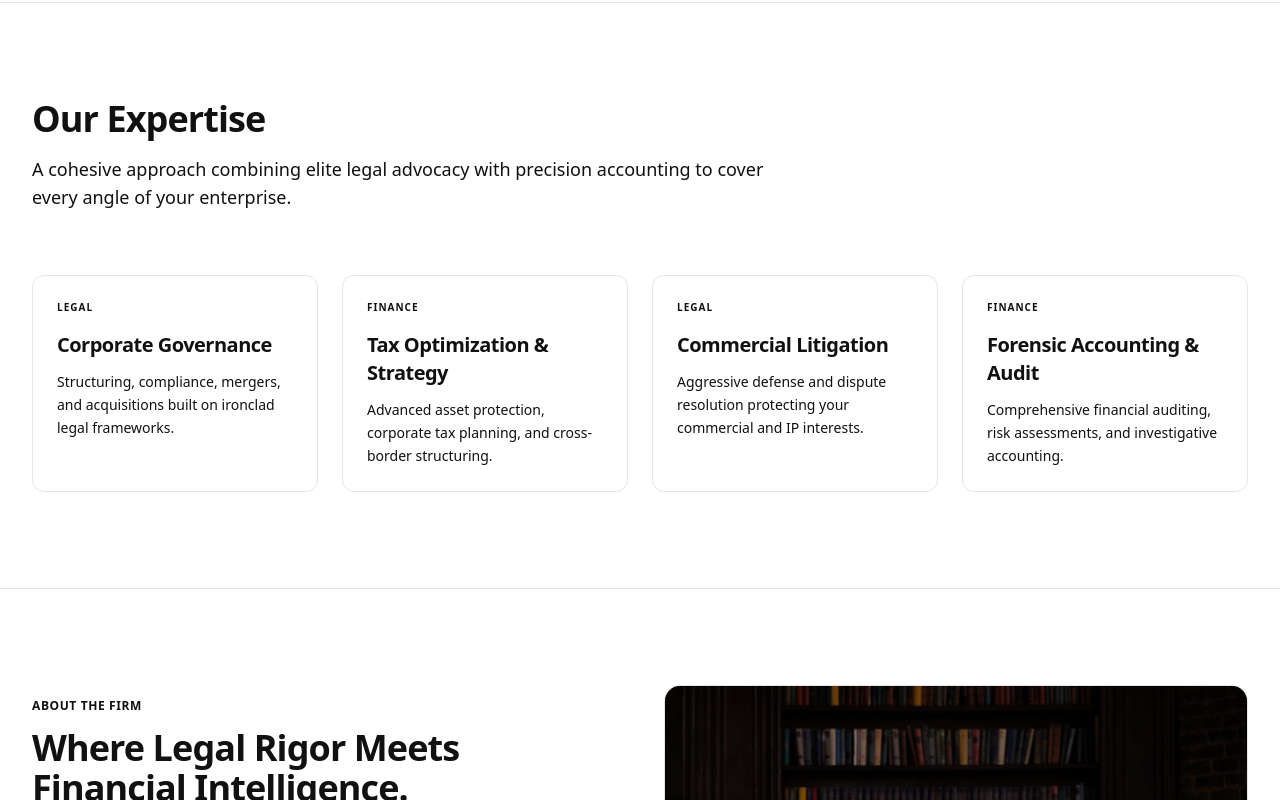
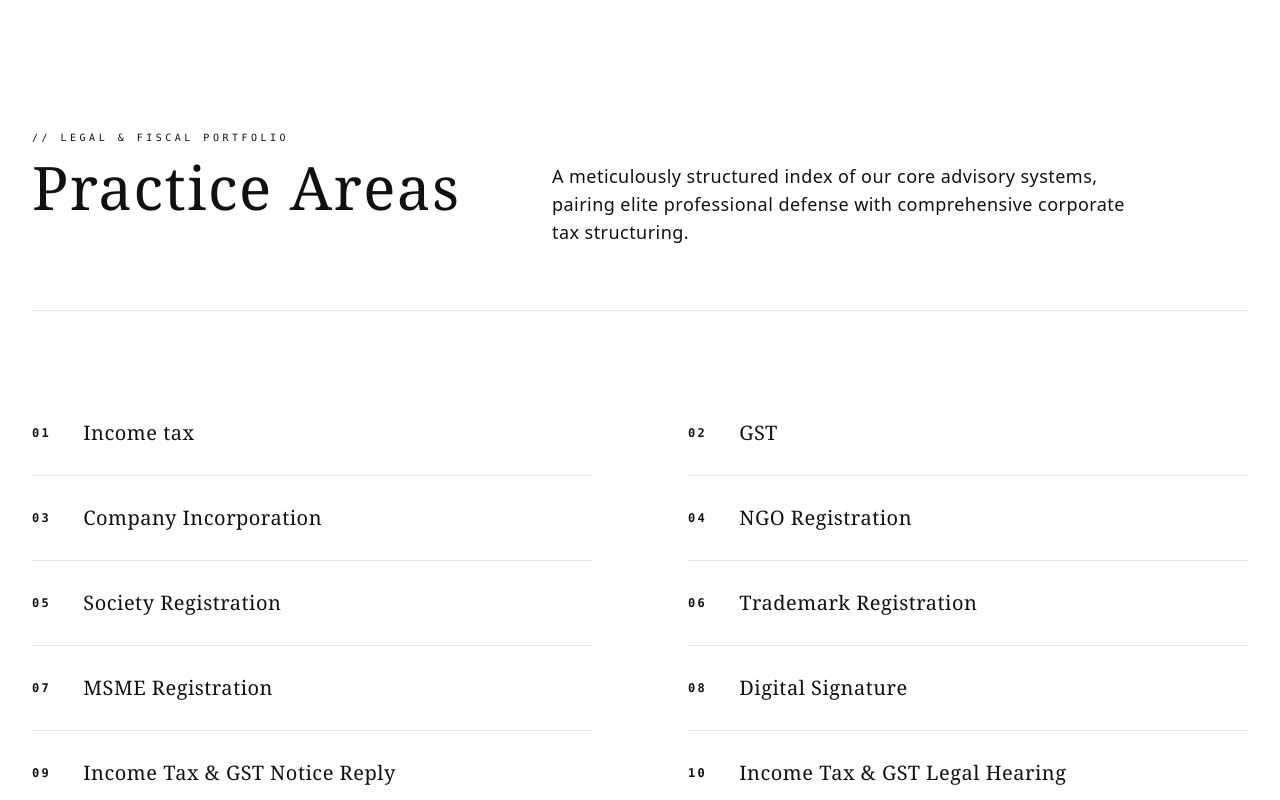
Before and after one commit to DEBOJEETDAS36/firmz, a Next.js app: page / in a window 1280 px wide. Shown: the part 880-1680 px from the top of the page. Built offline with nearby package versions, Linux system fonts and the light colour scheme.

Commit message:
Services section added

```diff
--- a/components/services.tsx
+++ b/components/services.tsx
@@ -1,55 +1,116 @@
+"use client";
+
+import { useEffect, useState, useRef } from "react";
+
 export function Services() {
+  const [isVisible, setIsVisible] = useState(false);
+  const [hoveredIdx, setHoveredIdx] = useState<number | null>(null);
+  const sectionRef = useRef<HTMLDivElement>(null);
+
+  useEffect(() => {
+    const observer = new IntersectionObserver(
+      ([entry]) => {
+        if (entry.isIntersecting) {
+          setIsVisible(true);
+          observer.unobserve(entry.target);
+        }
+      },
+      { threshold: 0.05 }
+    );
+
+    if (sectionRef.current) observer.observe(sectionRef.current);
+    return () => observer.disconnect();
+  }, []);
+
+  // Exact 20 practice areas extracted from image_e7bf5e.png
   const practices = [
-    {
-      title: "Corporate Governance",
-      desc: "Structuring, compliance, mergers, and acquisitions built on ironclad legal frameworks.",
-      type: "Legal"
-    },
-    {
-      title: "Tax Optimization & Strategy",
-      desc: "Advanced asset protection, corporate tax planning, and cross-border structuring.",
-      type: "Finance"
-    },
-    {
-      title: "Commercial Litigation",
-      desc: "Aggressive defense and dispute resolution protecting your commercial and IP interests.",
-      type: "Legal"
-    },
-    {
-      title: "Forensic Accounting & Audit",
-      desc: "Comprehensive financial auditing, risk assessments, and investigative accounting.",
-      type: "Finance"
-    }
+    { num: "01", title: "Income tax" },
+    { num: "02", title: "GST" },
+    { num: "03", title: "Company Incorporation" },
+    { num: "04", title: "NGO Registration" },
+    { num: "05", title: "Society Registration" },
+    { num: "06", title: "Trademark Registration" },
+    { num: "07", title: "MSME Registration" },
+    { num: "08", title: "Digital Signature" },
+    { num: "09", title: "Income Tax & GST Notice Reply" },
+    { num: "10", title: "Income Tax & GST Legal Hearing" },
+    { num: "11", title: "Trademark Notice & Objection Reply" },
+    { num: "12", title: "Contract Drafting" },
+    { num: "13", title: "Tax Planning" },
+    { num: "14", title: "CA & CS Consultancy" },
+    { num: "15", title: "Tax Consultancy" },
+    { num: "16", title: "Legal Consultancy" },
+    { num: "17", title: "GST Compliances" },
+    { num: "18", title: "Income Tax Compliances" },
+    { num: "19", title: "Corporate Litigation" },
+    { num: "20", title: "Civil & Criminal Litigation" }
   ];
 
   return (
-    <section id="services" className="py-24 bg-background border-y border-border">
+    <section id="services" ref={sectionRef} className="py-32 bg-background relative overflow-hidden">
       <div className="mx-auto max-w-7xl px-4 sm:px-6 lg:px-8">
-        <div className="max-w-3xl mb-16">
-          <h2 className="text-3xl font-bold tracking-tight text-foreground sm:text-4xl">Our Expertise</h2>
-          <p className="mt-4 text-lg text-muted-foreground">
-            A cohesive approach combining elite legal advocacy with precision accounting to cover every angle of your enterprise.
+
+        {/* Typographic Header Section */}
+        <div className="grid lg:grid-cols-12 gap-8 items-start border-b border-border pb-16 mb-20">
+          <div className={`lg:col-span-5 transition-all duration-1000 ease-out ${isVisible ? "opacity-100 translate-y-0" : "opacity-0 translate-y-6"}`}>
+            <span className="text-[10px] font-mono tracking-[0.35em] uppercase text-muted-foreground/40 block mb-3">
+              // Legal & Fiscal Portfolio
+            </span>
+            <h2 className="text-4xl text-foreground sm:text-5xl lg:text-6xl font-serif font-normal tracking-wide leading-tight">
+              Practice Areas
+            </h2>
+          </div>
+          <div className={`lg:col-span-7 pt-4 lg:pt-8 transition-all duration-1000 ease-out delay-100 ${isVisible ? "opacity-100 translate-y-0" : "opacity-0 translate-y-6"}`}>
+            <p className="text-base sm:text-lg text-muted-foreground font-sans font-light tracking-wide leading-relaxed max-w-xl">
+              A meticulously structured index of our core advisory systems, pairing elite professional defense with comprehensive corporate tax structuring.
             </p>
           </div>
+        </div>
 
-        <div className="grid gap-6 sm:grid-cols-2 lg:grid-cols-4">
-          {practices.map((practice, idx) => (
+        {/* Dynamic List Matrix with Enlarged Serif Typography */}
+        <div className="grid gap-x-24 gap-y-0 md:grid-cols-2">
+          {practices.map((practice, idx) => {
+            const isCurrentHovered = hoveredIdx === idx;
+            const isAnyHovered = hoveredIdx !== null;
+            const isDimmed = isAnyHovered && !isCurrentHovered;
+
+            return (
               <div
                 key={idx}
-              className="group relative rounded-xl border border-border bg-background p-6 transition-all hover:shadow-md hover:border-foreground/20"
+                onMouseEnter={() => setHoveredIdx(idx)}
+                onMouseLeave={() => setHoveredIdx(null)}
+                style={{ transitionDelay: `${(idx % 2) * 40}ms` }}
+                className={`group flex items-center border-b border-border/30 py-7 cursor-default transition-all duration-500 ease-out transform ${
+                  isVisible ? "opacity-100 translate-y-0" : "opacity-0 translate-y-6"
+                } ${isDimmed ? "opacity-15 scale-[0.99] blur-[0.4px]" : "opacity-100 scale-100"}`}
               >
-              <span className="text-[10px] font-bold uppercase tracking-widest text-muted-foreground/80 block mb-4">
-                {practice.type}
+                {/* Fixed-Width Sharp Monospace Counter */}
+                <span className={`text-xs font-mono tracking-[0.2em] font-bold mr-8 transition-colors duration-300 ${
+                  isCurrentHovered ? "text-foreground" : "text-muted-foreground/30"
+                }`}>
+                  {practice.num}
                 </span>
-              <h3 className="text-xl font-semibold tracking-tight text-foreground group-hover:text-muted-foreground transition-colors">
+
+                {/* Upscaled Luxury Serif Core Content */}
+                <div className="flex-1 relative overflow-hidden">
+                  <h3 className={`text-base sm:text-lg lg:text-xl tracking-wide transition-all duration-300 font-serif ${
+                    isCurrentHovered
+                      ? "text-foreground translate-x-2 font-normal italic"
+                      : "text-foreground/90 font-normal"
+                  }`}>
                     {practice.title}
                   </h3>
-              <p className="mt-3 text-sm leading-relaxed text-muted-foreground">
-                {practice.desc}
-              </p>
                 </div>
-          ))}
+
+                {/* Minimalist End-Accent Anchor Geometry */}
+                <div className={`h-1 w-1 rounded-sm rotate-45 bg-foreground/80 transition-all duration-500 ease-out ${
+                  isCurrentHovered ? "opacity-100 scale-120" : "opacity-0 scale-50"
+                }`} />
               </div>
+            );
+          })}
+        </div>
+
       </div>
     </section>
   );
```
Also changed, not shown: 1 other file (tests, documents, lock files or other folders). Lines whose indentation alone changed are shown as unchanged.
